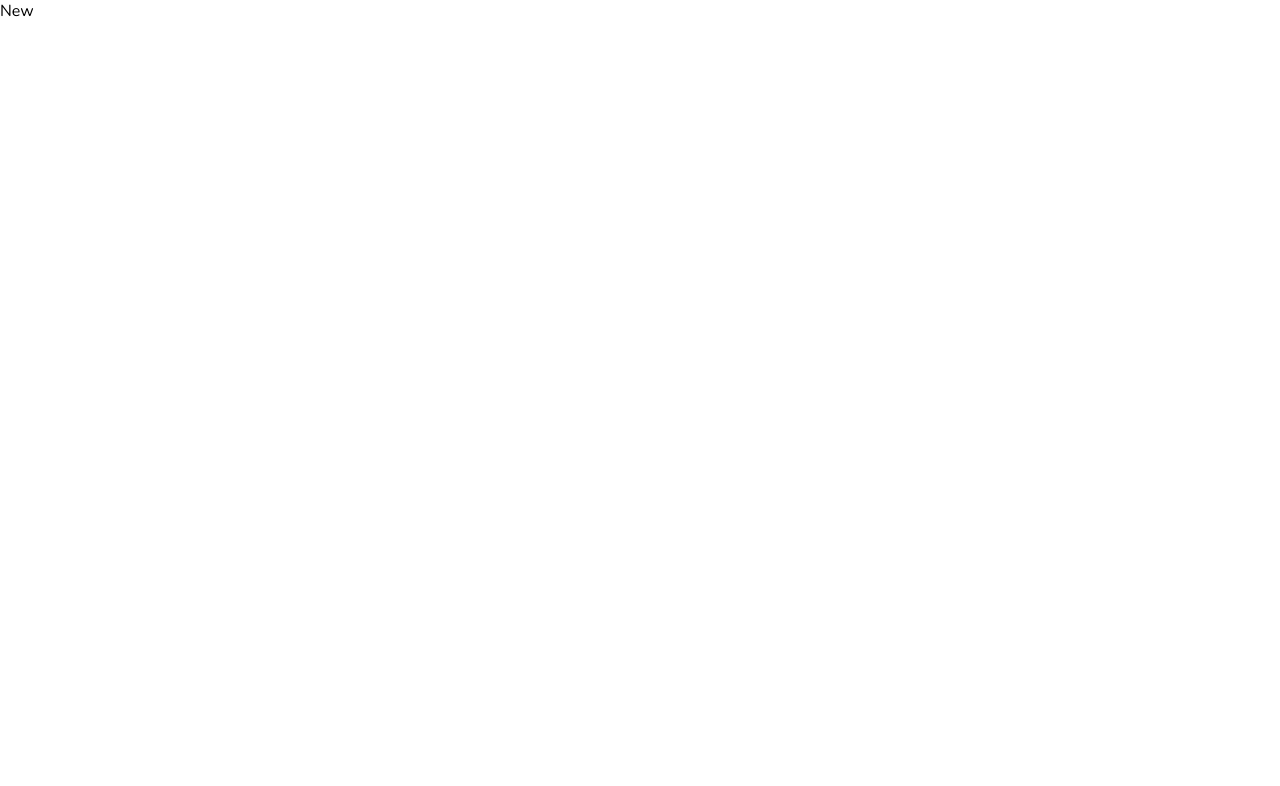
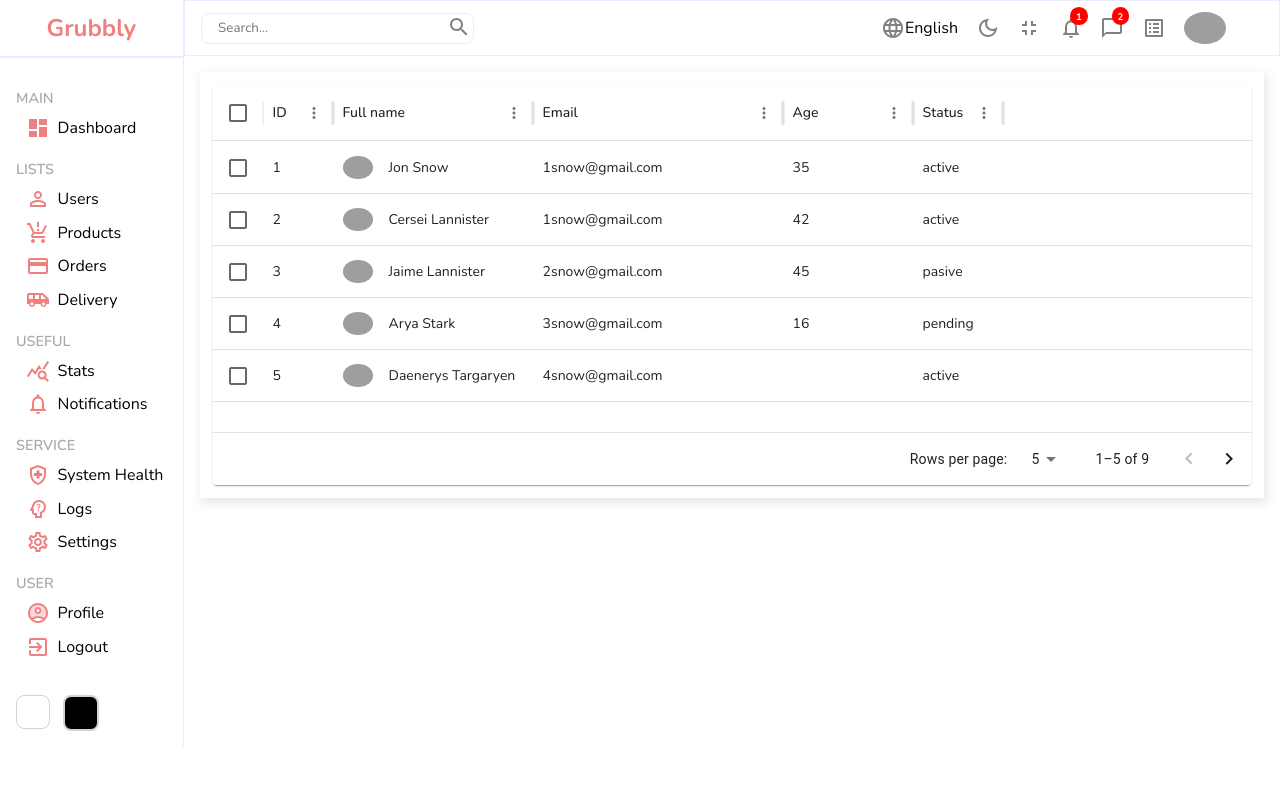
Before and after one commit to michaelomekagu688/grubbly-dashboard, a React (Create React App) app: page /new in a window 1280 px wide. Shown: the top 786 px of the page. Built offline with nearby package versions, Linux system fonts and the light colour scheme; grey boxes are pictures that could not be loaded.

Commit message:
worked on the users page

```diff
--- a/package.json
+++ b/package.json
@@ -17,6 +17,7 @@
     "@emotion/styled": "^11.14.1",
     "@mui/icons-material": "^7.1.2",
     "@mui/material": "^7.1.2",
+    "@mui/x-data-grid": "^8.6.0",
     "@testing-library/dom": "^10.4.0",
     "@testing-library/jest-dom": "^6.6.3",
     "@testing-library/react": "^16.3.0",
--- a/src/App.js
+++ b/src/App.js
@@ -6,6 +6,7 @@ import Single from './pages/single/Single'
 
 
 import { BrowserRouter, Routes, Route } from "react-router-dom";
+import Users from './pages/users/Users';
 
 function App() {
   return (
@@ -17,6 +18,7 @@ function App() {
             <Route path='login' element={<Login />} />
             <Route path='single' element={<Single />} />
             <Route path='new' element={<New />} />
+            <Route path='users' element={<Users />} />
           </Route>
         </Routes>
       </BrowserRouter>
--- a/src/components/table/Tables.jsx
+++ b/src/components/table/Tables.jsx
@@ -16,13 +16,13 @@ function Tables(){
 
 
     function createData(
-      name: string,
-      calories: number,
-      fat: number,
-      carbs: number,
-      protein: number,
-      methods: string,
-      status: string,
+      name,
+      calories,
+      fat,
+      carbs,
+      protein,
+      methods,
+      status,
     ) {
       return { name, calories, fat, carbs, protein, methods, status };
     }
--- a/src/components/table/table.scss
+++ b/src/components/table/table.scss
@@ -4,6 +4,6 @@
     box-shadow: 2px 4px 10px 1px rgba(201, 201, 201, 0.47);
     justify-content: space-between;
     padding: .8em;
-    margin: 1em;
+    margin: 2em 1em;
 
 }
--- a/src/pages/new/New.jsx
+++ b/src/pages/new/New.jsx
@@ -1,10 +1,87 @@
 
 import React from "react";
+import Sidebar from '../../components/sidebar/Sidebar'
 import './new.scss'
+import Navbar from "../../components/navbar/Navbar";
+import { DataGrid} from '@mui/x-data-grid';
+import Paper from '@mui/material/Paper';
+
+
+
+const rows = [
+  { id: 1, lastName: 'Snow', firstName: 'Jon', Email: "1snow@gmail.com", age: 35, Status: "active" },
+  { id: 2, lastName: 'Lannister', firstName: 'Cersei',  Email: "1snow@gmail.com", age: 42,Status: "active" },
+  { id: 3, lastName: 'Lannister', firstName: 'Jaime',  Email: "2snow@gmail.com", age: 45, Status: "pasive" },
+  { id: 4, lastName: 'Stark', firstName: 'Arya',  Email: "3snow@gmail.com", age: 16, Status: "pending" },
+  { id: 5, lastName: 'Targaryen', firstName: 'Daenerys',  Email: "4snow@gmail.com", age: null, Status: "active" },
+  { id: 6, lastName: 'Melisandre', firstName: null,  Email: "5snow@gmail.com", age: 150, Status: "passive",  },
+  { id: 7, lastName: 'Clifford', firstName: 'Ferrara',  Email: "6snow@gmail.com", age: 44, Status: "pending" },
+  { id: 8, lastName: 'Frances', firstName: 'Rossini',  Email: "7snow@gmail.com", age: 36, Status: "active" },
+  { id: 9, lastName: 'Roxie', firstName: 'Harvey',  Email: "8snow@gmail.com", age: 65, Status: "active" },
+];
+
+const columns  = [
+  { field: 'id', headerName: 'ID', width: 70 },
+  {
+    field: 'User',
+    headerName: 'Full name',
+    description: 'This column has a value getter and is not sortable.',
+    sortable: false,
+    width: 200,
+    renderCell: (params) => {
+        return(
+            <div className="img-wrapper">
+                <img src="https://i.pinimg.com/736x/76/2b/fb/762bfb719977f38756da9b51ccd1a93e.jpg"
+                alt="img"
+                className="imgs"
+                />
+                <span> {params.row.firstName || ''}  {params.row.lastName || ''} </span>
+            </div>
+        )
+    }
+  },
+  { field: 'Email', headerName: 'Email', width: 250 },
+  { field: 'age', headerName: 'Age', width: 130 },
+  {
+    field: 'Status',
+    headerName: 'Status',
+    width: 90,
+     renderCell: (params) => {
+        return(
+            <div> {params.row.Status} </div>
+        )
+    }
+  },
+];
+
+const paginationModel = { page: 0, pageSize: 5 };
+
+
+
 
 function Login(){
+
+
     return(
-        <div> New </div>
+        <div className="new">
+            <Sidebar />
+            <div className="new-cont">
+                <Navbar/>
+                <div className="id-sec">
+                     <Paper sx={{ height: 400, }}>
+                        <DataGrid
+                            rows={rows}
+                            columns={columns}
+                            initialState={{ pagination: { paginationModel } }}
+                            pageSizeOptions={[5, 10]}
+                            checkboxSelection
+                            sx={{ border: 0 }}
+                        />
+                    </Paper>
+                 </div>
+            </div>
+
+        </div>
     )
 }
 
--- a/src/pages/new/new.scss
+++ b/src/pages/new/new.scss
@@ -0,0 +1,32 @@
+
+.new{
+    display: flex;
+    width: 100%;
+
+    .new-cont{
+        display: flex;
+        flex-direction: column;
+        flex: 6;
+
+        .id-sec{
+            margin: 1em;
+            -webkit-box-shadow: 2px 4px 10px 1px rgba(0, 0, 0, 0.47);
+            box-shadow: 2px 4px 10px 1px rgba(201, 201, 201, 0.47);
+            padding: .8em;
+
+            .img-wrapper{
+                display: flex;
+                align-items: center;
+                gap: 1rem;
+
+                .imgs{
+                    width: 30px;
+                    border-radius: 50%;
+                    object-fit: cover;
+                }
+
+            }
+
+        }
+    }
+}
--- /dev/null
+++ b/src/pages/users/Users.jsx
@@ -0,0 +1,35 @@
+import React from 'react'
+import Navbar from '../../components/navbar/Navbar'
+import Sidebar from '../../components/sidebar/Sidebar'
+import './users.scss'
+
+const Users = () => {
+    return (
+        <div className="users">
+            <Sidebar />
+            <div className="users-cont">
+                <Navbar/>
+                <div className='first-cont'>
+                    <div className='top'>
+                        <div className='left'>
+                            <img src='https://i.pinimg.com/736x/10/4d/85/104d859e3a1e9b7484453d5678f4fd15.jpg'
+                            alt='images'
+                            className='beauty-img'
+                            />
+                            <div className='inners'>
+                                <h2> Jane Doe</h2>
+                                <div> Email: +234 7034 4567 05 </div>
+                                <div> Address: Eiton St. 234 Garden New York</div>
+                                <div> Country: USA </div>
+                            </div>
+                        </div>
+                        <div className='right'></div>
+                    </div>
+                    <div className='bottom'></div>
+                </div>
+            </div>
+        </div>
+  )
+}
+
+export default Users
--- /dev/null
+++ b/src/pages/users/users.scss
@@ -0,0 +1,59 @@
+
+.users{
+    display: flex;
+
+    .users-cont{
+        flex: 6;
+
+        .first-cont{
+
+
+            .top{
+                display: flex;
+
+                .left{
+                    display: flex;
+                    flex: 1;
+                     -webkit-box-shadow: 2px 4px 10px 1px rgba(0, 0, 0, 0.47);
+                    box-shadow: 2px 4px 10px 1px rgba(201, 201, 201, 0.47);
+                    padding: 1em;
+                    gap:.6rem;
+                    margin: 1em;
+
+                    .inners{
+                        display: flex;
+                        flex-direction: column;
+
+                        h2{
+                            font-size: 2rem;
+                        }
+
+                        div{
+                            font-size: 1rem;
+                            color: rgb(132, 128, 128);
+
+                        }
+                    }
+
+                    .beauty-img{
+                        height: 6rem;
+                        border-radius: 50%;
+                        object-fit: cover;
+                    }
+                }
+
+                .right{
+                    display: flex;
+                    flex: 2;
+                     -webkit-box-shadow: 2px 4px 10px 1px rgba(0, 0, 0, 0.47);
+                    box-shadow: 2px 4px 10px 1px rgba(201, 201, 201, 0.47);
+                    justify-content: space-between;
+                    padding: .8em;
+                    margin: 1em;
+                }
+
+            }
+
+        }
+    }
+}
```
Also changed, not shown: 1 other file (tests, documents, lock files or other folders).
